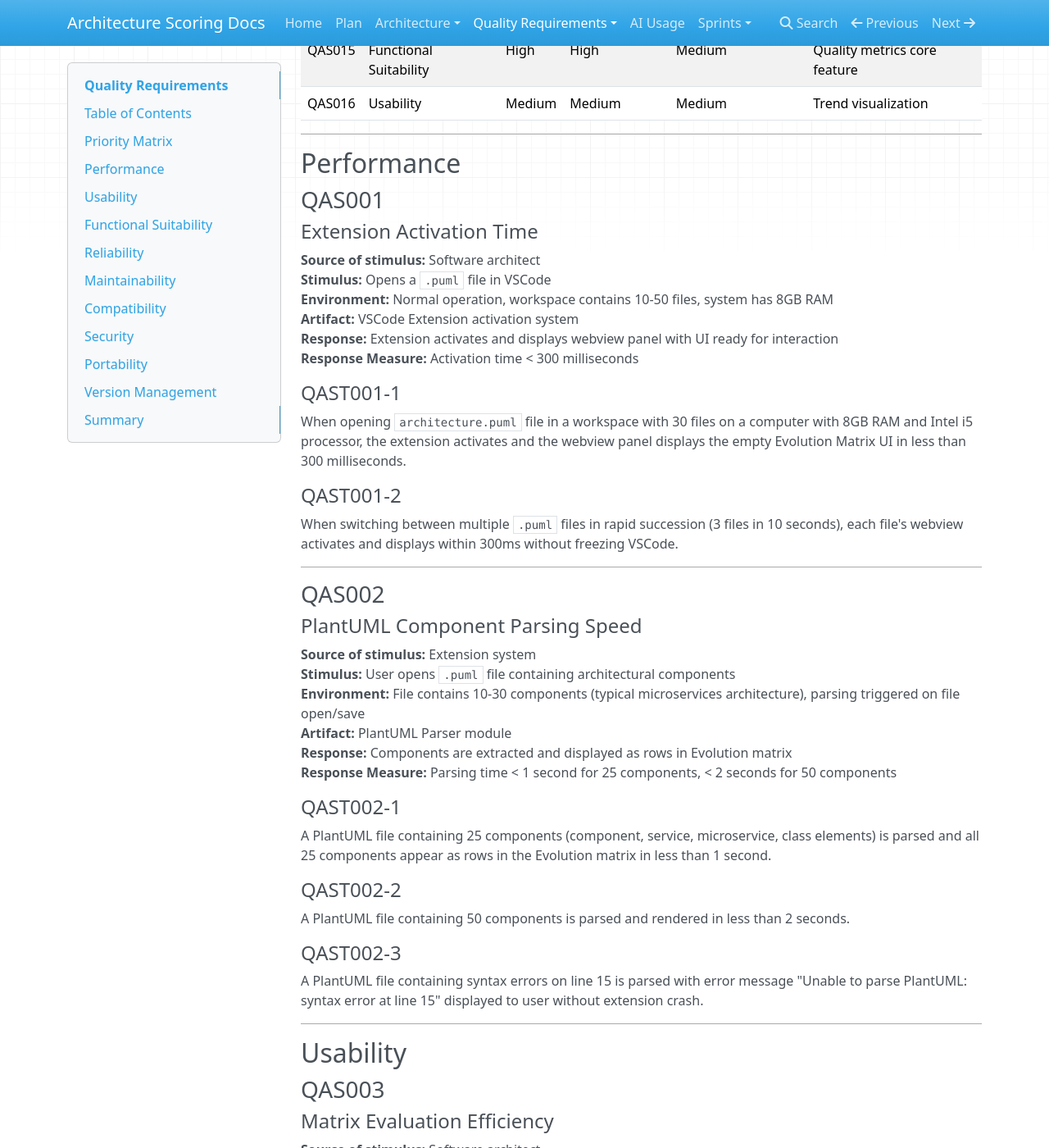
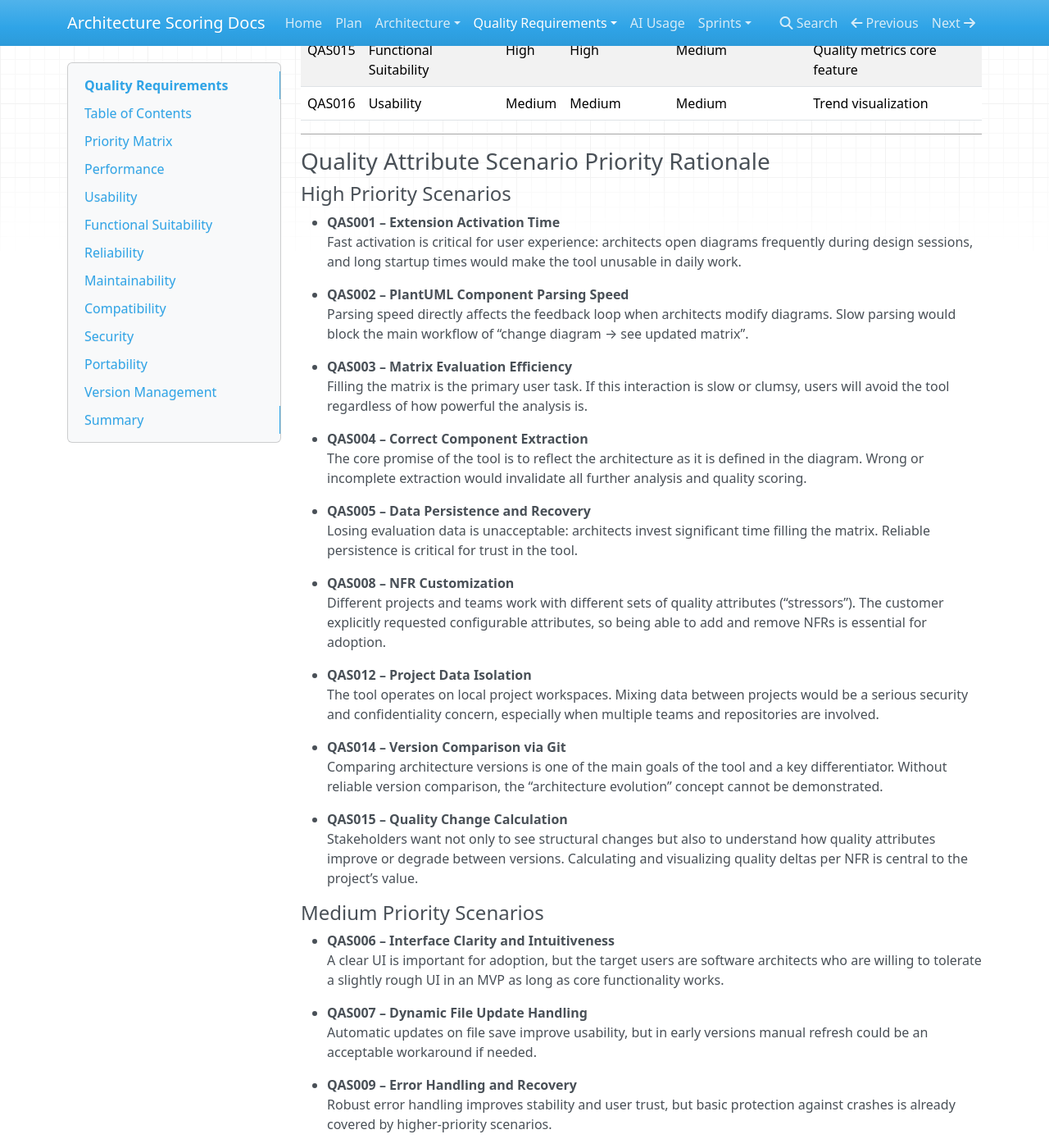
Before and after one commit to inno-itpd-nachos/add-toolling, an MkDocs documentation site: the page built from docs/requirements/quality-requirements.md, in a window 1280 px wide and 1400 px high, scrolled down 1537 px. Shown: the whole window at 82% size. Built offline with MkDocs 1.6.1, drawn with Linux system fonts in a browser that asks for light colours; nearby versions of some CDN libraries; some of the changed text lies outside the part shown.

Commit message:
add Quality Attribute Scenario Priority Rationale

```diff
--- a/docs/requirements/quality-requirements.md
+++ b/docs/requirements/quality-requirements.md
@@ -40,7 +40,7 @@
 | QAS005 | Reliability | High | High | High | Data loss prevention |
 | QAS006 | Usability | Medium | Medium | High | Improves adoption |
 | QAS007 | Reliability | Medium | Medium | Medium | File change detection |
-| QAS008 | Functional Suitability | Medium | Medium | High | Project customization |
+| QAS008 | Functional Suitability | High | High | High | Project customization |
 | QAS009 | Reliability | Medium | High | Medium | Stability and resilience |
 | QAS010 | Maintainability | Low | Low | High | Future extensibility |
 | QAS011 | Compatibility | Medium | Medium | High | Broad platform support |
@@ -51,6 +51,61 @@
 | QAS016 | Usability | Medium | Medium | Medium | Trend visualization |
 
 ---
+### Quality Attribute Scenario Priority Rationale
+
+#### High Priority Scenarios
+
+- **QAS001 – Extension Activation Time**
+  Fast activation is critical for user experience: architects open diagrams frequently during design sessions, and long startup times would make the tool unusable in daily work.
+
+- **QAS002 – PlantUML Component Parsing Speed**
+  Parsing speed directly affects the feedback loop when architects modify diagrams. Slow parsing would block the main workflow of “change diagram → see updated matrix”.
+
+- **QAS003 – Matrix Evaluation Efficiency**
+  Filling the matrix is the primary user task. If this interaction is slow or clumsy, users will avoid the tool regardless of how powerful the analysis is.
+
+- **QAS004 – Correct Component Extraction**
+  The core promise of the tool is to reflect the architecture as it is defined in the diagram. Wrong or incomplete extraction would invalidate all further analysis and quality scoring.
+
+- **QAS005 – Data Persistence and Recovery**
+  Losing evaluation data is unacceptable: architects invest significant time filling the matrix. Reliable persistence is critical for trust in the tool.
+
+- **QAS008 – NFR Customization**
+  Different projects and teams work with different sets of quality attributes (“stressors”). The customer explicitly requested configurable attributes, so being able to add and remove NFRs is essential for adoption.
+
+- **QAS012 – Project Data Isolation**
+  The tool operates on local project workspaces. Mixing data between projects would be a serious security and confidentiality concern, especially when multiple teams and repositories are involved.
+
+- **QAS014 – Version Comparison via Git**
+  Comparing architecture versions is one of the main goals of the tool and a key differentiator. Without reliable version comparison, the “architecture evolution” concept cannot be demonstrated.
+
+- **QAS015 – Quality Change Calculation**
+  Stakeholders want not only to see structural changes but also to understand how quality attributes improve or degrade between versions. Calculating and visualizing quality deltas per NFR is central to the project’s value.
+
+#### Medium Priority Scenarios
+
+- **QAS006 – Interface Clarity and Intuitiveness**
+  A clear UI is important for adoption, but the target users are software architects who are willing to tolerate a slightly rough UI in an MVP as long as core functionality works.
+
+- **QAS007 – Dynamic File Update Handling**
+  Automatic updates on file save improve usability, but in early versions manual refresh could be an acceptable workaround if needed.
+
+- **QAS009 – Error Handling and Recovery**
+  Robust error handling improves stability and user trust, but basic protection against crashes is already covered by higher-priority scenarios.
+
+- **QAS011 – VSCode Version Support**
+  Supporting several VSCode versions is useful, but the main focus is on functionality rather than broad marketplace coverage in the first iterations.
+
+- **QAS013 – Cross-Platform Compatibility**
+  Multi-OS support is important for the team, but initial development can focus on one or two primary platforms and expand later.
+
+- **QAS016 – Version Timeline Visualization**
+  Visual timeline of quality over many versions is valuable, but it builds on top of version comparison and quality change calculation. It can be added after the core diff and scoring features are stable.
+
+#### Low Priority Scenarios
+
+- **QAS010 – Parser Modularity**
+  Parser extensibility is important for long-term evolution (supporting new diagram formats), but the customer is currently focused on PlantUML and component diagrams. A clean design should not block future extension, but implementing multiple parsers is not needed for the MVP.
 
 ## Performance
 
```
Also changed, not shown: other parts of docs/requirements/quality-requirements.md (+2 -2 lines).
